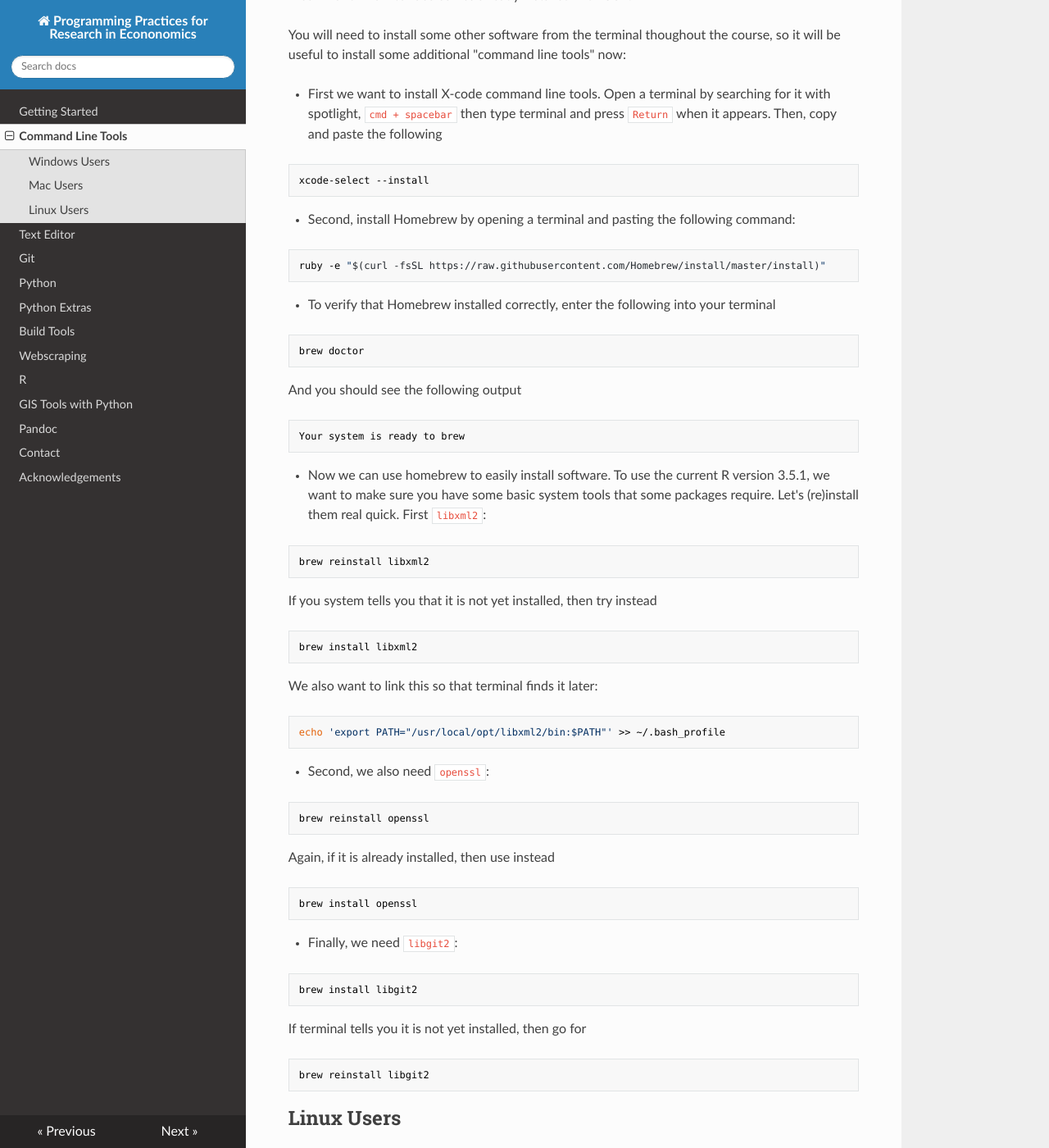
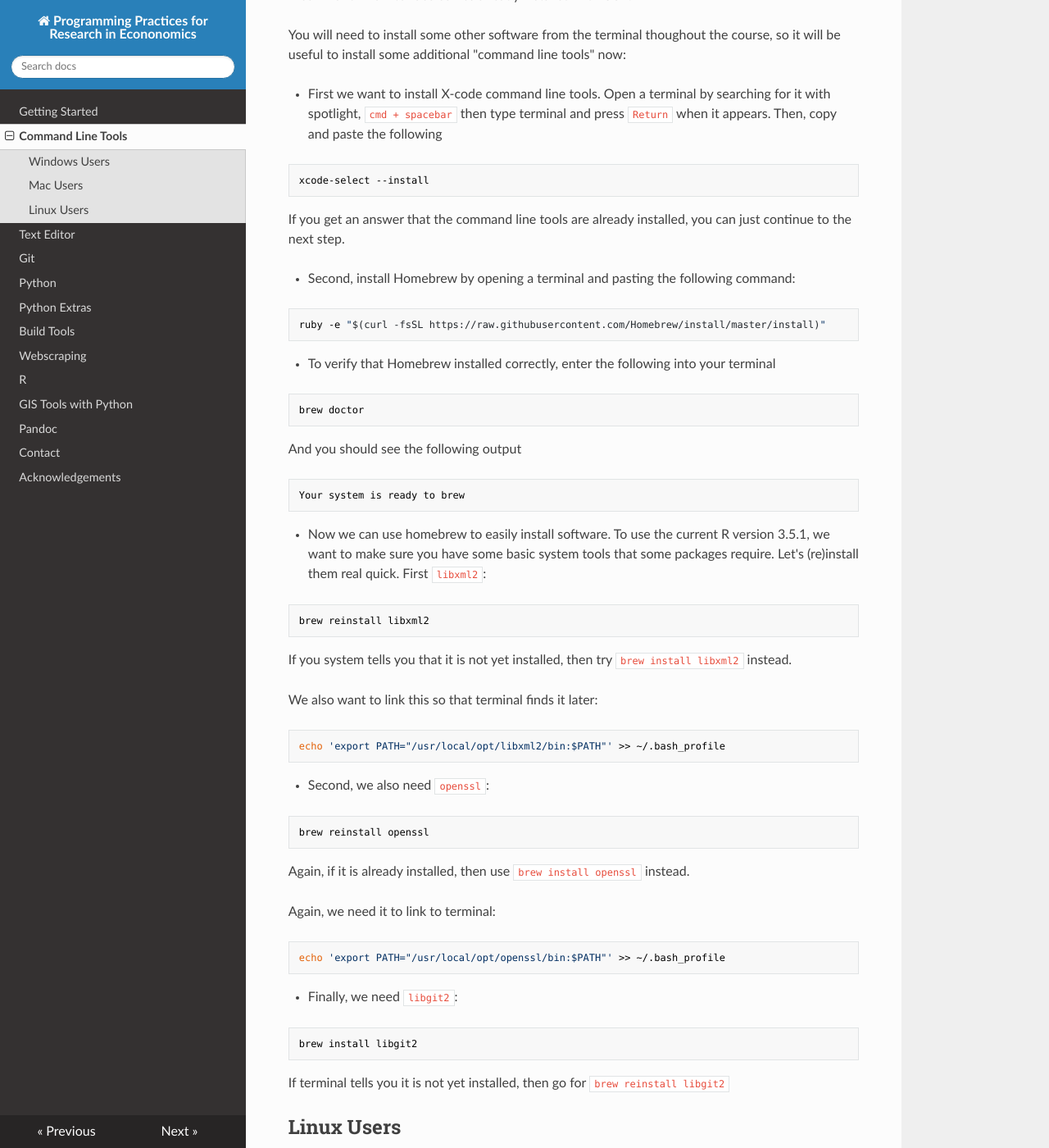
Before and after one commit to pp4rs/DEPRECATED-installation-guide, an MkDocs documentation site: the page built from docs/commandLine.md, in a window 1280 px wide and 1400 px high, scrolled down 1242 px. Shown: the whole window at 82% size. Built offline with MkDocs 1.6.1, drawn with Linux system fonts in a browser that asks for light colours; nearby versions of some CDN libraries; old or Windows-style settings are respelled for this version of MkDocs.

Commit message:
Beautified commandLine part

````diff
--- a/docs/commandLine.md
+++ b/docs/commandLine.md
@@ -45,6 +45,8 @@ You will need to install some other software from the terminal thoughout the cou
 xcode-select --install
 ```
 
+If you get an answer that the command line tools are already installed, you can just continue to the next step.
+
 * Second,  install Homebrew by opening a terminal and pasting the following command:
 
 ```bash
@@ -65,11 +67,8 @@ Your system is ready to brew
 ```bash
 brew reinstall libxml2
 ```
-If you system tells you that it is not yet installed, then try instead
 
-```bash
-brew install libxml2
-```
+If you system tells you that it is not yet installed, then try  ```brew install libxml2``` instead.
 
 We also want to link this so that terminal finds it later:
 
@@ -82,12 +81,15 @@ echo 'export PATH="/usr/local/opt/libxml2/bin:$PATH"' >> ~/.bash_profile
 ```bash
 brew reinstall openssl
 ```
+Again, if it is already installed, then use ``` brew install openssl``` instead.
 
-Again, if it is already installed, then use instead
+Again, we need it to link to terminal:
 
-```bash
-brew install openssl
 ```
+echo 'export PATH="/usr/local/opt/openssl/bin:$PATH"' >> ~/.bash_profile
+```
+
+
 
 * Finally, we need `libgit2`:
 
@@ -95,11 +97,7 @@ brew install openssl
 brew install libgit2
 ```
 
-If terminal tells you it is not yet installed, then go for
-
-```bash
-brew reinstall libgit2
-```
+If terminal tells you it is not yet installed, then go for ```brew reinstall libgit2```
 
 ## Linux Users
 
````
